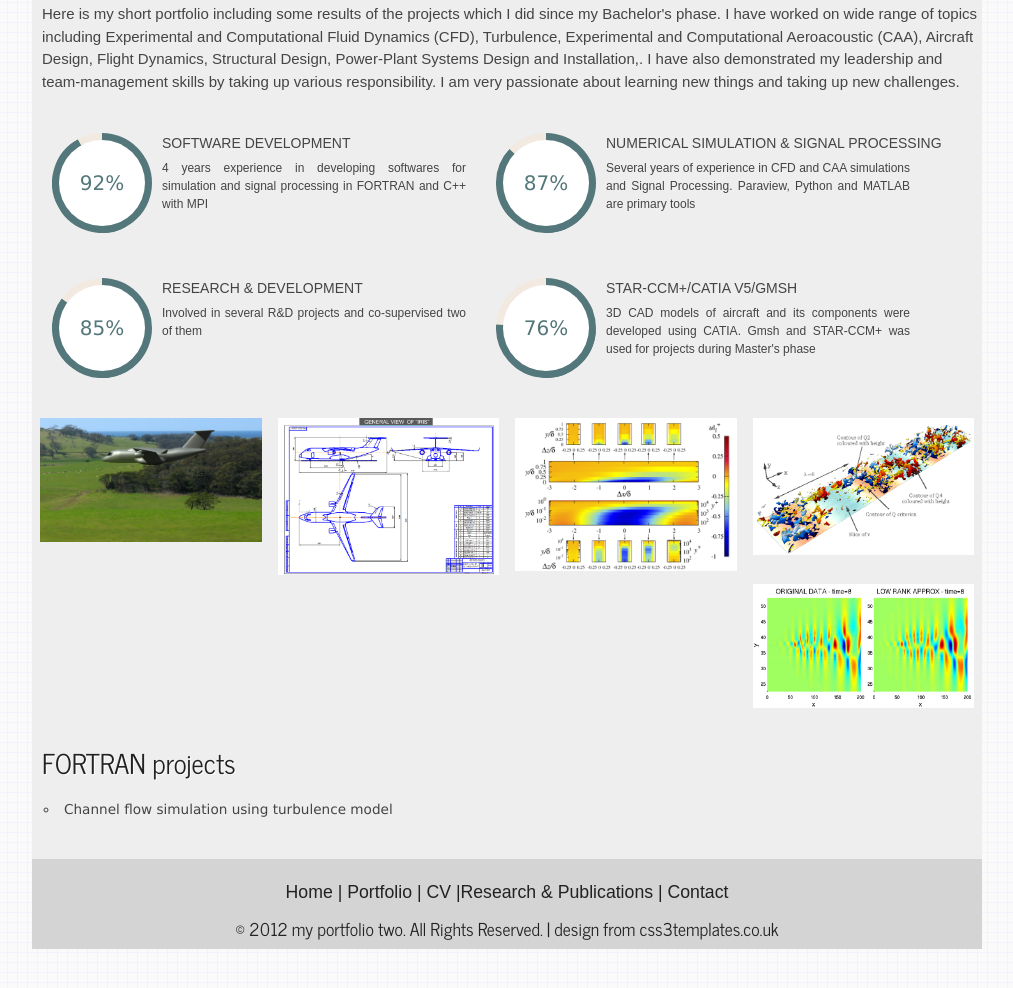
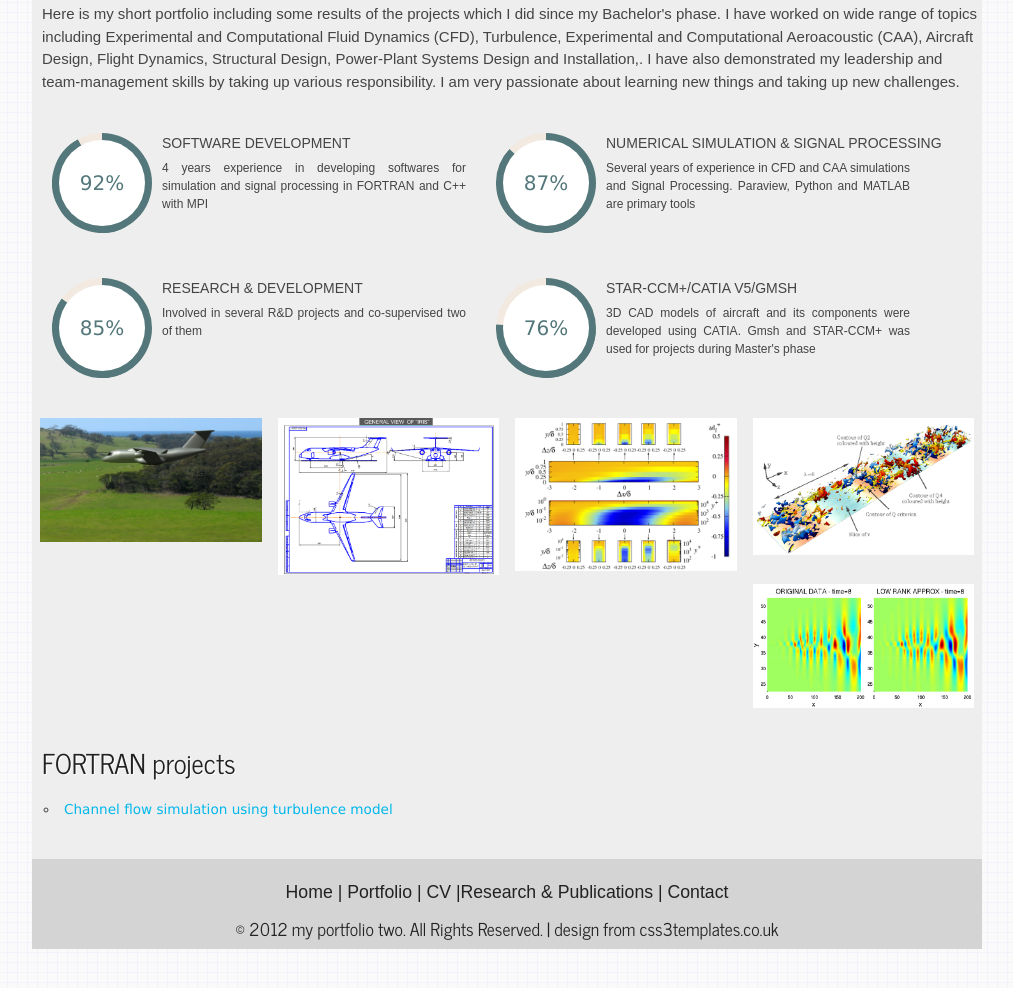
Before and after one commit to rsebastian91/rsebastian91.github.io, a plain HTML site: page portfolio.html in a window 1280 px wide. Shown: the part 198-1186 px from the top of the page, without its empty margins (133-1146 px from the left). Drawn offline with Linux system fonts and the light colour scheme.

Commit message:
Update portfolio.html

```diff
--- a/portfolio.html
+++ b/portfolio.html
@@ -339,7 +339,8 @@ img.hover-shadow {
 	<h1>FORTRAN projects</h1>
 	<ul>
 		<li>
-			Channel flow simulation using turbulence model
+			<a href="https://github.com/rsebastian91/ChannelFlowSimulationUsingTurbulenceModel" target="_blank">
+			Channel flow simulation using turbulence model </a>
 		</li>
 
 		<br>
```
